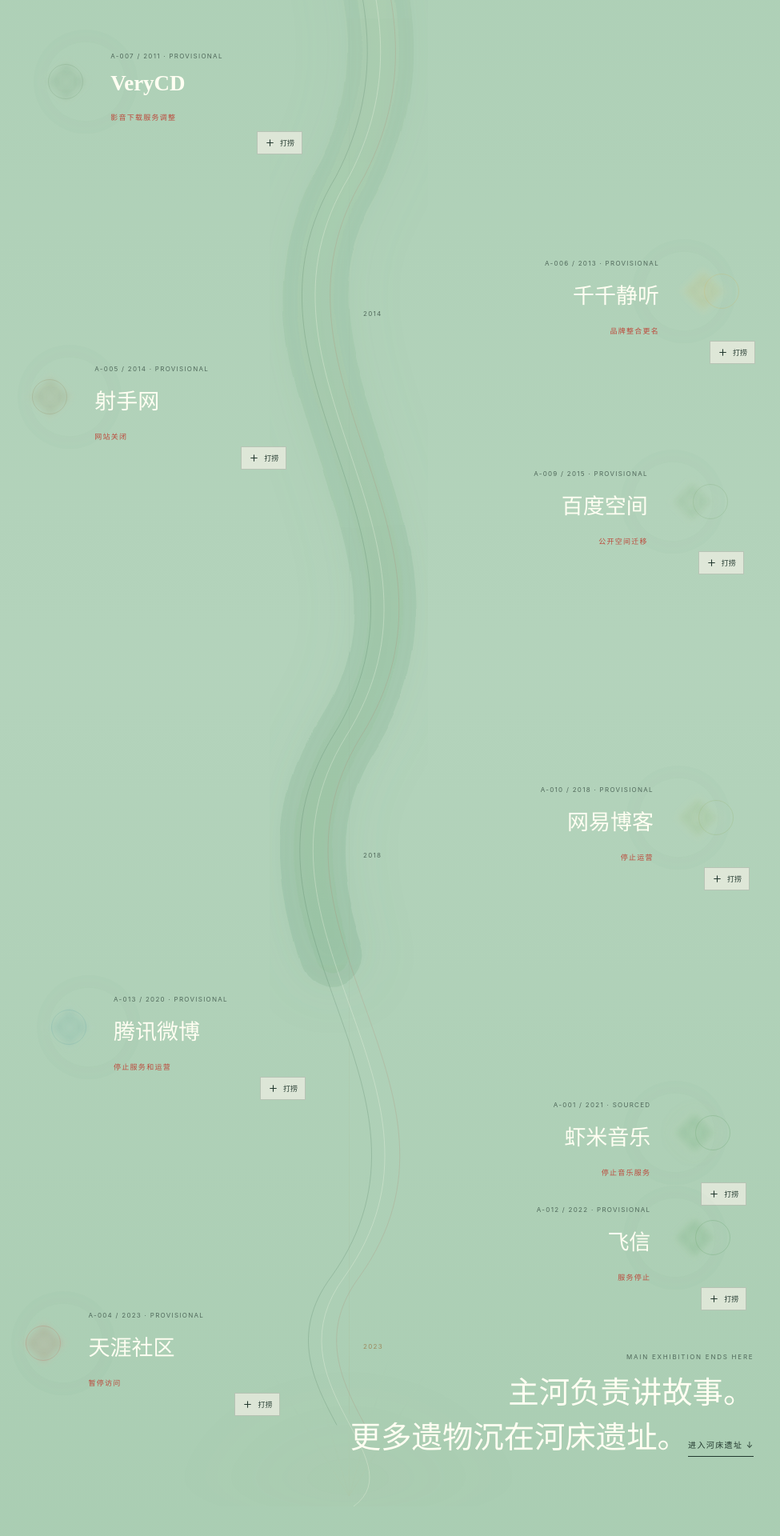
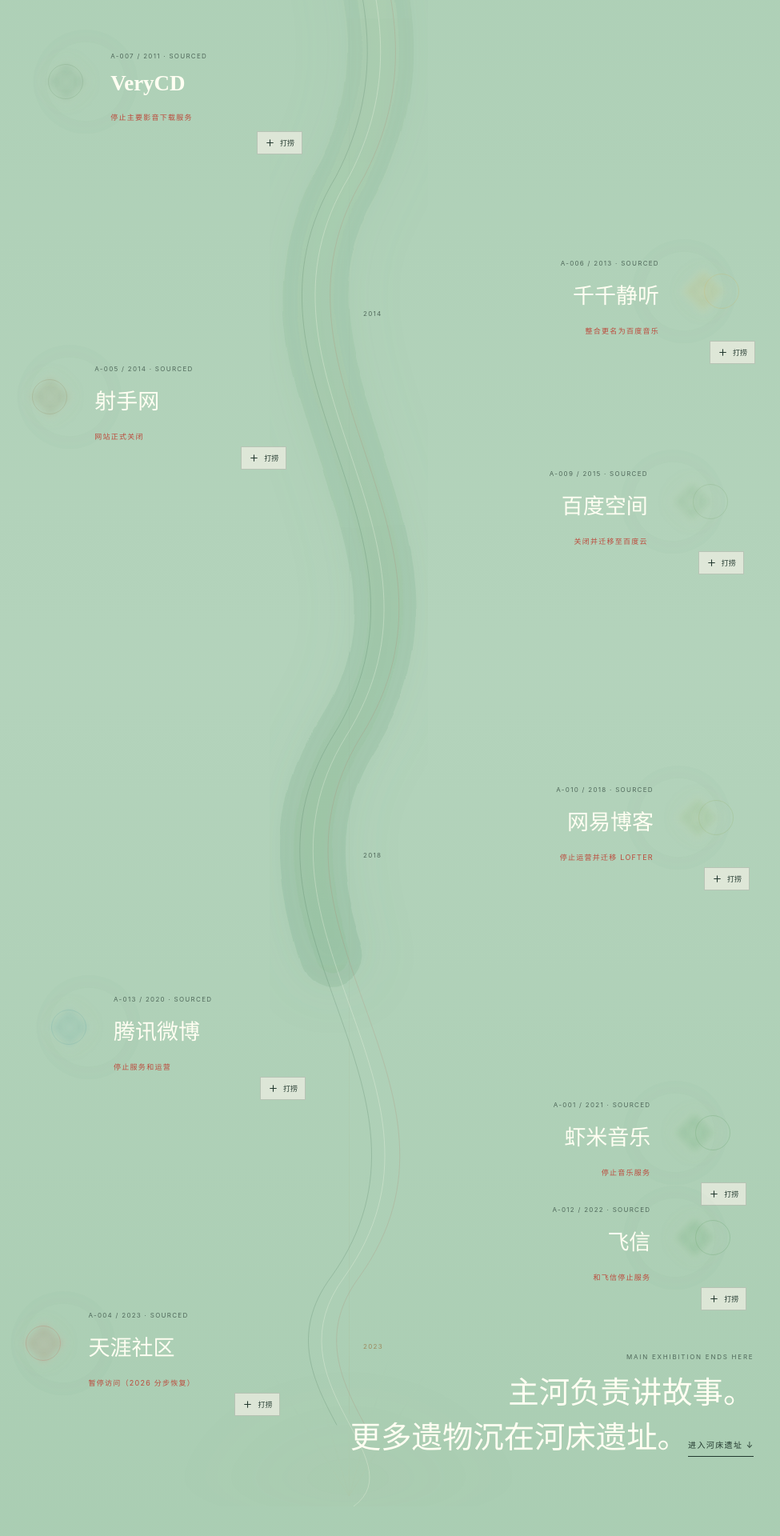
Before and after one commit to yangmengze608-afk/ke-zhou-qiu-jian, a React (Vite) app: page / in a window 1280 px wide. Shown: the part 1721-3641 px from the top of the page at 80% size, without its empty margins (204-1179 px from the left). Built offline with nearby package versions, Linux system fonts and the light colour scheme.

Commit message:
data: apply sourced research overrides to curated exhibits

```diff
--- a/src/data/catalog.ts
+++ b/src/data/catalog.ts
@@ -1,4 +1,5 @@
 import { artifacts as baseArtifacts } from './artifacts'
+import { researchOverrides } from './researchOverrides'
 import type { Artifact } from '../types'
 
 export type CatalogArtifact = Artifact & {
@@ -46,37 +47,48 @@ const demoArtifact = (
 
 const additions: Artifact[] = [
   demoArtifact('artifact-07', '校内网', 'XIAONEI', '校园 SNS', 2005, 2009, '更名人人网', '#4d9aa0'),
-  demoArtifact('artifact-08', 'VeryCD', 'VERYCD', '资源索引 / P2P 社区', 2004, 2011, '影音下载服务调整', '#5a855d'),
+  demoArtifact('artifact-08', 'VeryCD', 'VERYCD', '资源索引 / P2P 社区', 2003, 2011, '停止主要影音下载服务', '#5a855d'),
   demoArtifact('artifact-09', '千千静听', 'TTPLAYER', '桌面音乐播放器', 2002, 2013, '品牌整合更名', '#d3aa48'),
   demoArtifact('artifact-10', '射手网', 'SHOOTER', '字幕索引 / 协作社区', 2000, 2014, '网站关闭', '#8a6e42'),
   demoArtifact('artifact-11', '网易博客', 'NETEASE BLOG', '博客 / 个人空间', 2006, 2018, '停止运营', '#88a34f'),
   demoArtifact('artifact-12', '腾讯微博', 'TENCENT WEIBO', '微博客', 2010, 2020, '停止服务和运营', '#4d9aa0'),
-  demoArtifact('artifact-13', '飞信', 'FETION', '即时通讯 / 短信互通', 2007, 2022, '服务停止', '#3f8d45'),
+  demoArtifact('artifact-13', '飞信', 'FETION', '即时通讯 / 短信互通', 2006, 2022, '和飞信停止服务', '#3f8d45'),
   demoArtifact('artifact-14', '人人影视', 'YYETS', '字幕协作 / 影视社区', 2004, 2014, '阶段性关闭', '#6f7b9b'),
   demoArtifact('artifact-15', '朋友网', 'PENGYOU', '实名熟人 SNS', 2011, 2017, '停止服务和运营', '#bc4a3c'),
 ]
 
-const all = [...baseArtifacts, ...additions]
+const researchedArtifacts = [...baseArtifacts, ...additions].map((artifact) => {
+  const override = researchOverrides[artifact.id]
+  if (!override) return artifact
+
+  return {
+    ...artifact,
+    ...override,
+    lifecycle: override.lifecycle ?? artifact.lifecycle,
+    revival: override.revival ?? artifact.revival,
+    sources: override.sources ?? artifact.sources,
+  }
+}) as Artifact[]
 
 const exhibitMeta: Record<string, CatalogArtifact['exhibit']> = {
-  'artifact-01': { collectionNo: 'A-004', englishName: 'TIANYA', eventYear: 2023, eventLabel: '暂停访问', accent: '#bc4a3c', mainExhibit: true, side: 'left', lane: .86 },
+  'artifact-01': { collectionNo: 'A-004', englishName: 'TIANYA', eventYear: 2023, eventLabel: '暂停访问（2026 分步恢复）', accent: '#bc4a3c', mainExhibit: true, side: 'left', lane: .86 },
   'artifact-02': { collectionNo: 'A-001', englishName: 'XIAMI MUSIC', eventYear: 2021, eventLabel: '停止音乐服务', accent: '#3f8d45', mainExhibit: true, side: 'right', lane: .72 },
-  'artifact-03': { collectionNo: 'A-009', englishName: 'BAIDU SPACE', eventYear: 2015, eventLabel: '公开空间迁移', accent: '#6b9a63', mainExhibit: true, side: 'right', lane: .74 },
+  'artifact-03': { collectionNo: 'A-009', englishName: 'BAIDU SPACE', eventYear: 2015, eventLabel: '关闭并迁移至百度云', accent: '#6b9a63', mainExhibit: true, side: 'right', lane: .74 },
   'artifact-04': { collectionNo: 'A-016', englishName: 'KAIXIN001', eventYear: null, eventLabel: '待定位', accent: '#c16a52', mainExhibit: false, side: 'left', lane: .7 },
   'artifact-05': { collectionNo: 'A-017', englishName: 'FLASH GAME ECOSYSTEM', eventYear: 2020, eventLabel: 'Flash 时代终结', accent: '#b9942f', mainExhibit: false, side: 'right', lane: .7 },
   'artifact-06': { collectionNo: 'A-018', englishName: 'INDEPENDENT FORUMS', eventYear: null, eventLabel: '待定位', accent: '#627c68', mainExhibit: false, side: 'left', lane: .7 },
   'artifact-07': { collectionNo: 'A-008', englishName: 'XIAONEI', eventYear: 2009, eventLabel: '更名人人网', accent: '#4d9aa0', mainExhibit: true, side: 'right', lane: .66 },
-  'artifact-08': { collectionNo: 'A-007', englishName: 'VERYCD', eventYear: 2011, eventLabel: '影音下载服务调整', accent: '#5a855d', mainExhibit: true, side: 'left', lane: .72 },
-  'artifact-09': { collectionNo: 'A-006', englishName: 'TTPLAYER', eventYear: 2013, eventLabel: '品牌整合更名', accent: '#d3aa48', mainExhibit: true, side: 'right', lane: .66 },
-  'artifact-10': { collectionNo: 'A-005', englishName: 'SHOOTER', eventYear: 2014, eventLabel: '网站关闭', accent: '#8a6e42', mainExhibit: true, side: 'left', lane: .82 },
-  'artifact-11': { collectionNo: 'A-010', englishName: 'NETEASE BLOG', eventYear: 2018, eventLabel: '停止运营', accent: '#88a34f', mainExhibit: true, side: 'right', lane: .7 },
+  'artifact-08': { collectionNo: 'A-007', englishName: 'VERYCD', eventYear: 2011, eventLabel: '停止主要影音下载服务', accent: '#5a855d', mainExhibit: true, side: 'left', lane: .72 },
+  'artifact-09': { collectionNo: 'A-006', englishName: 'TTPLAYER', eventYear: 2013, eventLabel: '整合更名为百度音乐', accent: '#d3aa48', mainExhibit: true, side: 'right', lane: .66 },
+  'artifact-10': { collectionNo: 'A-005', englishName: 'SHOOTER', eventYear: 2014, eventLabel: '网站正式关闭', accent: '#8a6e42', mainExhibit: true, side: 'left', lane: .82 },
+  'artifact-11': { collectionNo: 'A-010', englishName: 'NETEASE BLOG', eventYear: 2018, eventLabel: '停止运营并迁移 LOFTER', accent: '#88a34f', mainExhibit: true, side: 'right', lane: .7 },
   'artifact-12': { collectionNo: 'A-013', englishName: 'TENCENT WEIBO', eventYear: 2020, eventLabel: '停止服务和运营', accent: '#4d9aa0', mainExhibit: true, side: 'left', lane: .7 },
-  'artifact-13': { collectionNo: 'A-012', englishName: 'FETION', eventYear: 2022, eventLabel: '服务停止', accent: '#3f8d45', mainExhibit: true, side: 'right', lane: .72 },
+  'artifact-13': { collectionNo: 'A-012', englishName: 'FETION', eventYear: 2022, eventLabel: '和飞信停止服务', accent: '#3f8d45', mainExhibit: true, side: 'right', lane: .72 },
   'artifact-14': { collectionNo: 'A-011', englishName: 'YYETS', eventYear: 2014, eventLabel: '阶段性关闭', accent: '#6f7b9b', mainExhibit: false, side: 'right', lane: .82 },
   'artifact-15': { collectionNo: 'A-015', englishName: 'PENGYOU', eventYear: 2017, eventLabel: '停止服务和运营', accent: '#bc4a3c', mainExhibit: false, side: 'left', lane: .7 },
 }
 
-export const catalogArtifacts = all.map((artifact) => ({
+export const catalogArtifacts = researchedArtifacts.map((artifact) => ({
   ...artifact,
   exhibit: exhibitMeta[artifact.id] ?? {
     collectionNo: artifact.id,
```
